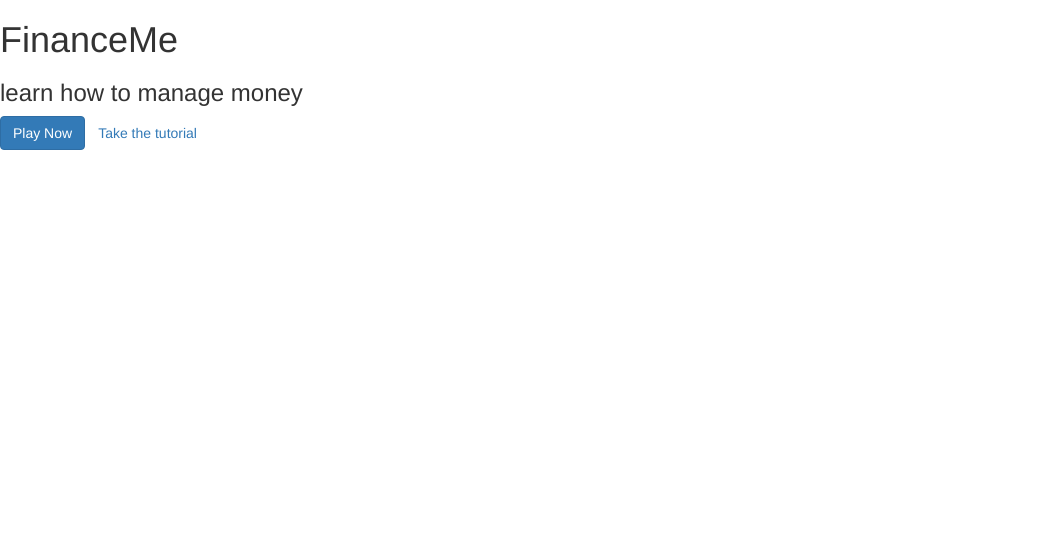
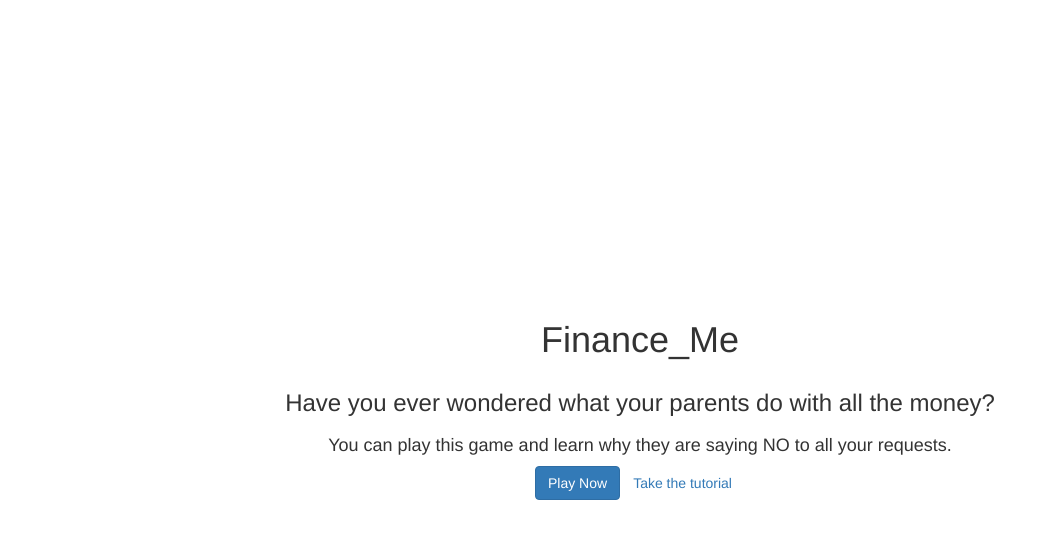
Before and after one commit to swarajd/financeme, a React (Create React App) app: page / in a window 1280 px wide. Shown: the top 538 px of the page, without its empty margins (0-1057 px from the left). Built offline with nearby package versions, Linux system fonts and the light colour scheme.

Commit message:
centered and added more text

```diff
--- a/src/Splash.js
+++ b/src/Splash.js
@@ -1,12 +1,14 @@
 import React, { Component } from 'react';
 import Button from 'react-bootstrap/lib/Button';
+import './splash.css';
 
 class Splash extends Component {
   render() {
     return (
-      <div>
-        <h1> FinanceMe </h1>
-        <h3> learn how to manage money </h3>
+      <div className="Splash--body">
+        <h1> Finance_Me </h1>
+        <h3> Have you ever wondered what your parents do with all the money? </h3>
+        <h4> You can play this game and learn why they are saying NO to all your requests. </h4>
         <div>
           <Button bsStyle="primary">Play Now</Button>
           <Button bsStyle="link">Take the tutorial</Button>
--- /dev/null
+++ b/src/splash.css
@@ -0,0 +1,11 @@
+.Splash--body {
+    display: flex;
+    flex-direction: column;
+    align-items: center;
+    justify-content: center;
+    height: 100vh;
+}
+
+.Splash--title {
+    color: red;
+}
```
